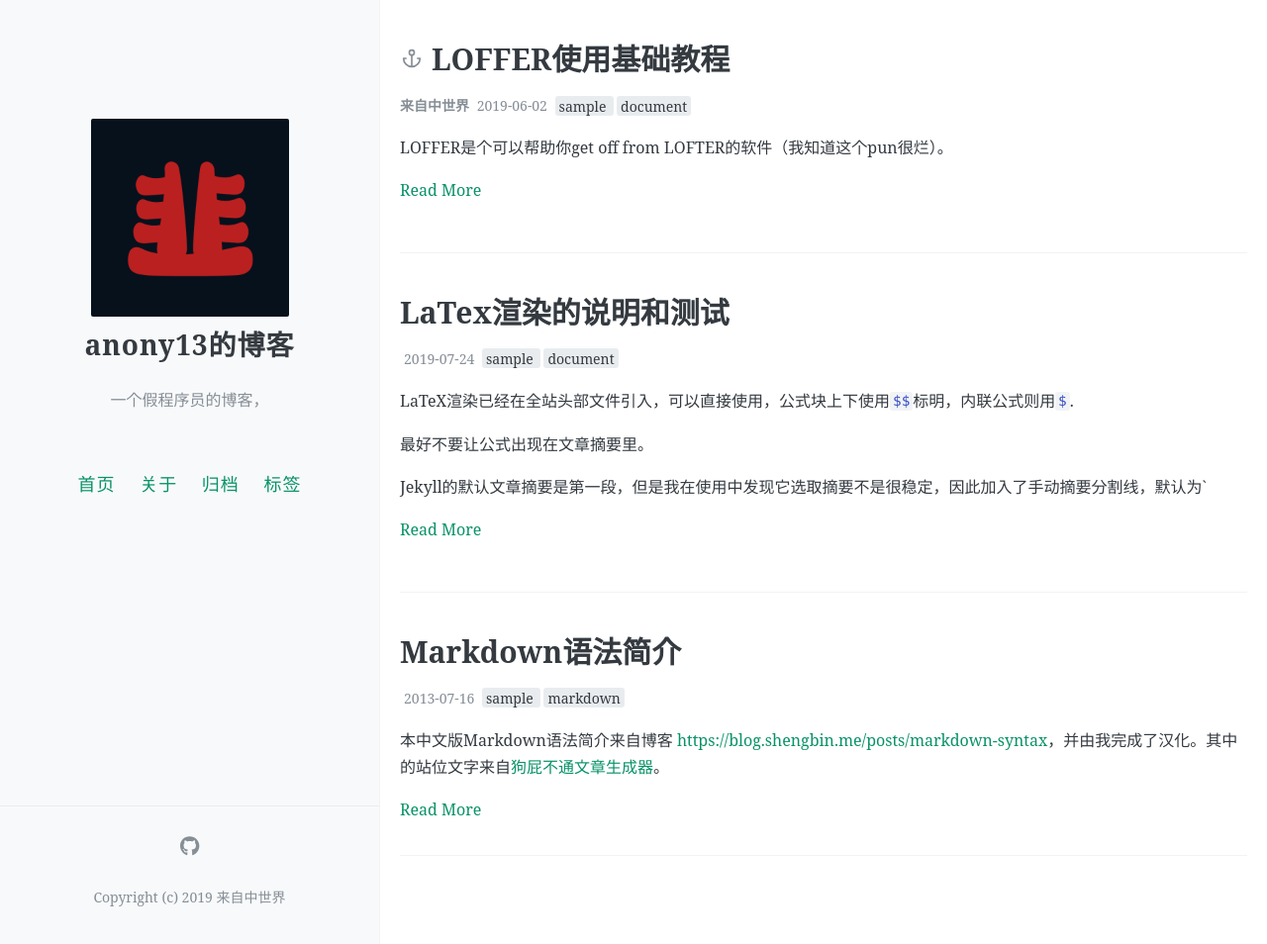
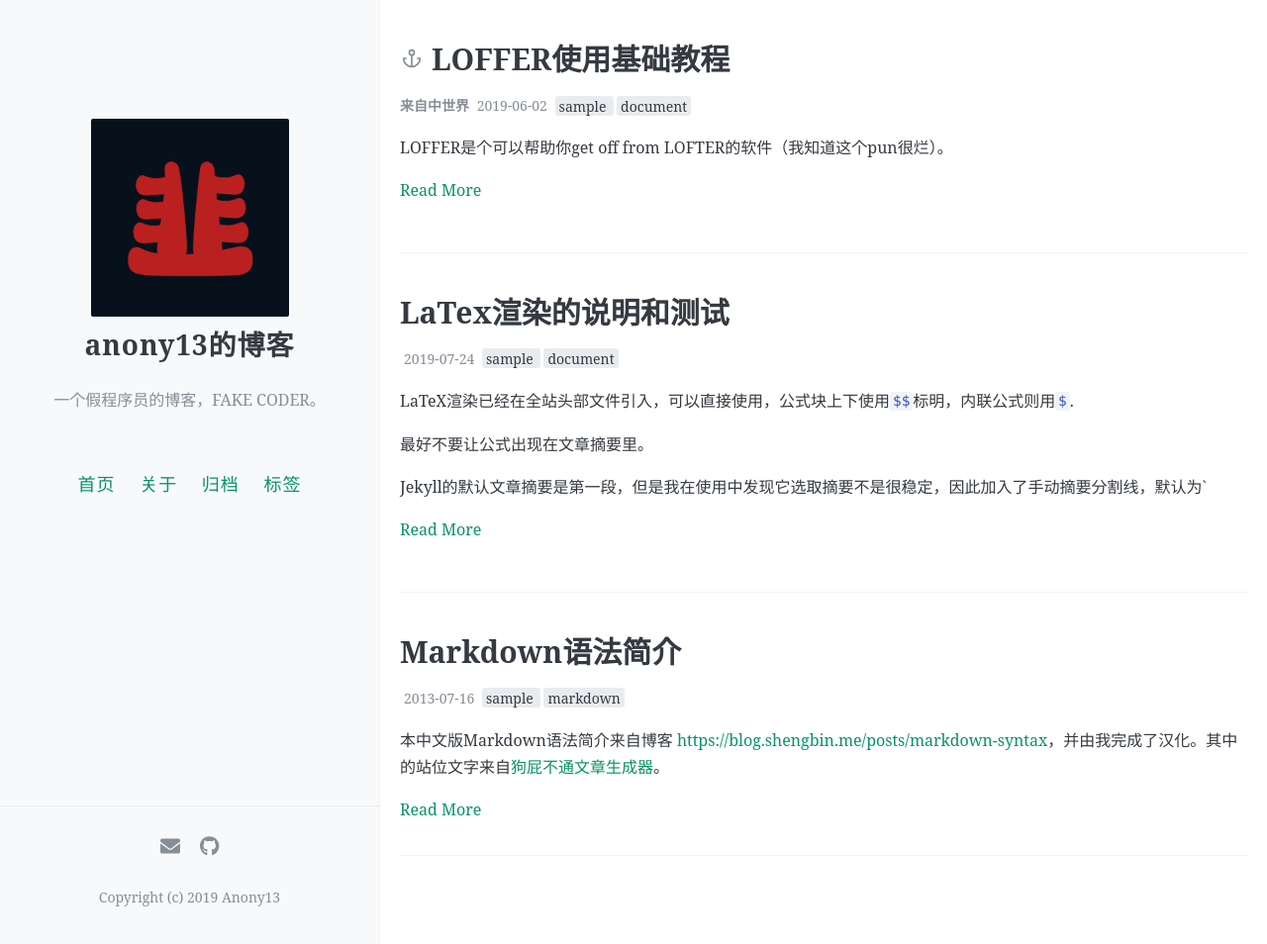
Before and after one commit to Anony13/anony13.github.io, a Jekyll site: the page built from index.html, in a window 1280 px wide and 954 px high. Shown: the whole window at 99% size. Built offline with Jekyll 4.4.1, drawn with Linux system fonts in a browser that asks for light colours; the list of posts is cut into pages by our own code; comment, search, counter and statistics services are not loaded.

Commit message:
修改评论区，联络方式

```diff
--- a/_config.yml
+++ b/_config.yml
@@ -8,7 +8,8 @@
 
 # 描述/签名
 name: anony13的博客
-description: 一个假程序员的博客，
+description:
+  一个假程序员的博客，FAKE CODER。
 
 # 输入你的网站域名（如果你没有添加自己的域名，而是直接用GitHub pages分配的域名的话可以省略）
 url:
@@ -55,10 +56,10 @@ footer-links:
   weibo:  #请输入你的微博个性域名 https://www.weibo.com/<thispart>
   behance: # https://www.behance.net/<>
   dribbble: # https://dribbble.com/<>
-  email: #youremailaddress@mail.com
+  email: tykingchen@gmail.com #youremailaddress@mail.com
   facebook: #https://www.facebook.com/<>
   flickr: #https://www.flickr.com/<>
-  github: FromEndWorld/loffer #https://github.com/<>
+  github: Anony13 #https://github.com/<>
   instagram: #https://instagram.com/<>
   linkedin: #https://www.linkedin.com/in/<>
   pinterest: #https://www.pinterest.com/<>
@@ -69,14 +70,14 @@ footer-links:
   youtube: # channel/<your_long_string> or user/<user-name>
 
 # 站点页脚的文字
-footer-text: Copyright (c) 2019 来自中世界
+footer-text: Copyright (c) 2019 Anony13
 
 #
 # 评论，注意，请不要同时添加多种不同的评论区
 #
 
 # 输入Disqus shortname，即可添加评论区，请查阅文档，设置自己的disqus站点，不要继续使用我的站点loffer
-disqus: loffer #shortname
+disqus: #shortname
 
 # 输入Gitalk相关设定，即可添加评论区，具体请看教程
 gitalk:
```
